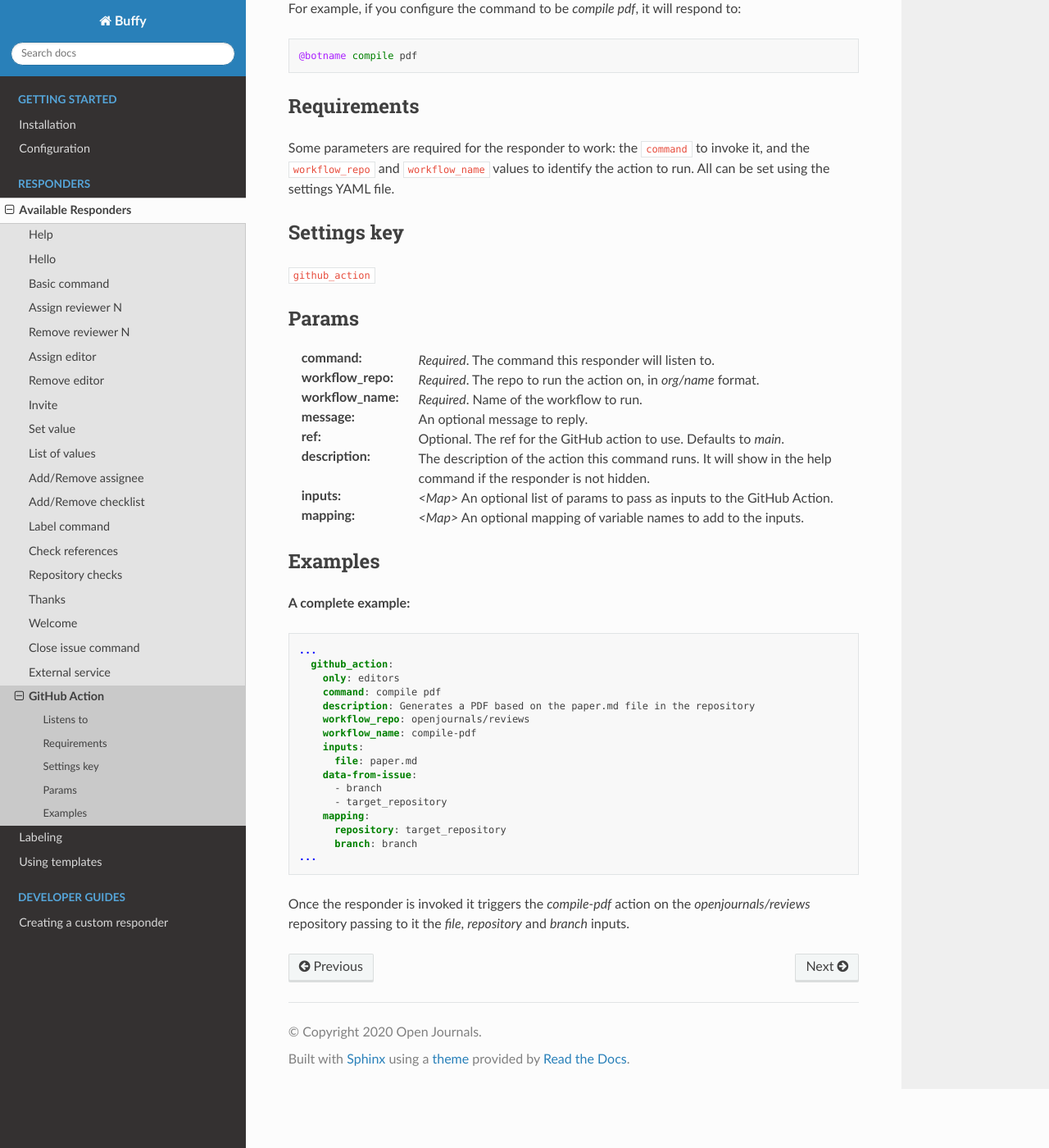
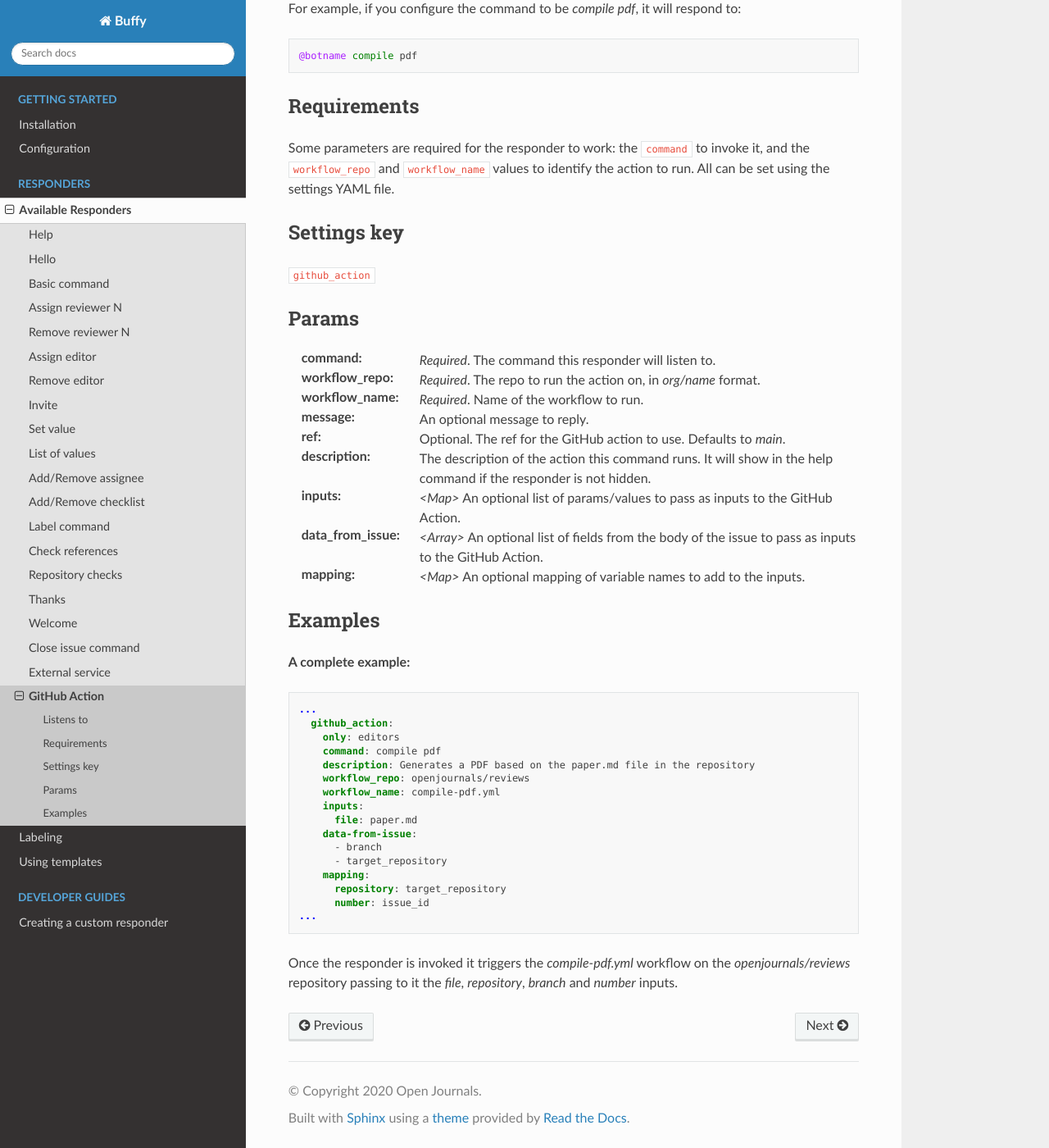
Before and after one commit to openjournals/buffy, a Sphinx documentation site: the page built from docs/responders/github_action.md, in a window 1280 px wide and 1400 px high, scrolled down 380 px. Shown: the whole window at 82% size. Built offline with Sphinx 7.4.7 and the Read the Docs theme 2.0.0, drawn with Linux system fonts in a browser that asks for light colours.

Commit message:
add data_from_issue to gh action responder

````diff
--- a/docs/responders/github_action.md
+++ b/docs/responders/github_action.md
@@ -30,7 +30,8 @@ Some parameters are required for the responder to work: the `command` to invoke
 :message: An optional message to reply.
 :ref: Optional. The ref for the GitHub action to use. Defaults to *main*.
 :description: The description of the action this command runs. It will show in the help command if the responder is not hidden.
-:inputs: *<Map>* An optional list of params to pass as inputs to the GitHub Action.
+:inputs: *<Map>* An optional list of params/values to pass as inputs to the GitHub Action.
+:data_from_issue: *<Array>* An optional list of fields from the body of the issue to pass as inputs to the GitHub Action.
 :mapping: *<Map>* An optional mapping of variable names to add to the inputs.
 
 ```
@@ -45,7 +46,7 @@ Some parameters are required for the responder to work: the `command` to invoke
     command: compile pdf
     description: Generates a PDF based on the paper.md file in the repository
     workflow_repo: openjournals/reviews
-    workflow_name: compile-pdf
+    workflow_name: compile-pdf.yml
     inputs:
       file: paper.md
     data-from-issue:
@@ -53,7 +54,7 @@ Some parameters are required for the responder to work: the `command` to invoke
       - target_repository
     mapping:
       repository: target_repository
-      branch: branch
+      number: issue_id
 ...
 ```
-Once the responder is invoked it triggers the _compile-pdf_ action on the _openjournals/reviews_ repository passing to it the _file_, _repository_ and _branch_ inputs.
+Once the responder is invoked it triggers the _compile-pdf.yml_ workflow on the _openjournals/reviews_ repository passing to it the _file_, _repository_, _branch_ and _number_ inputs.
````
Also changed, not shown: 2 other files.
